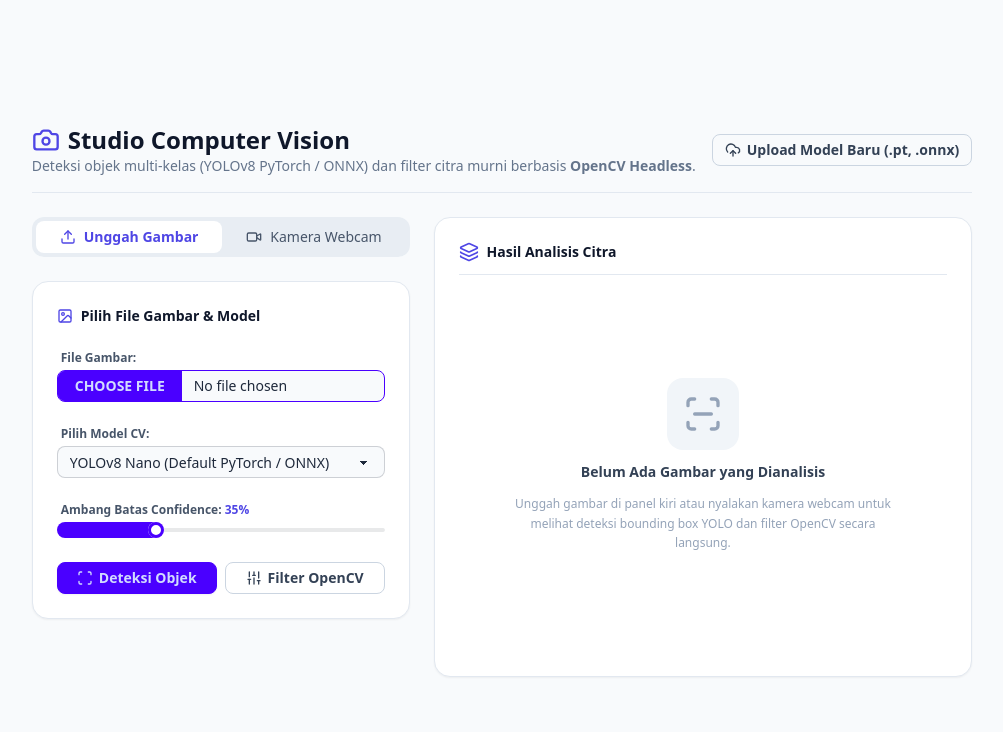
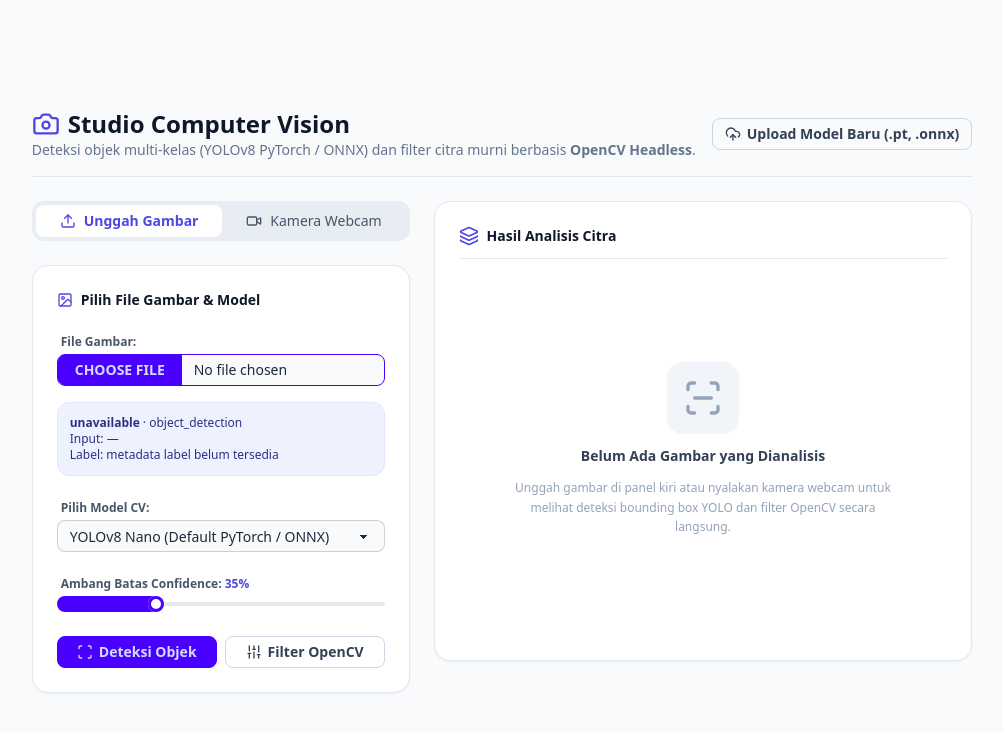
Before and after one commit to Annaskhadafi/fullstack-fastapi-for-ai-ML, a FastAPI app: page /cv in a window 1280 px wide. Shown: the top 732 px of the page, without its empty margins (138-1141 px from the left). Run offline with FastAPI, Linux system fonts and the light colour scheme; data comes from the database, SQL or seed files in the repository; data that the repository does not hold is empty; some libraries are stand-ins or nearby versions.

Commit message:
feat: add computer vision model inspector

```diff
--- a/app/services/cv_service.py
+++ b/app/services/cv_service.py
@@ -30,6 +30,32 @@ CLASS_COLORS = np.random.randint(50, 255, size=(len(COCO_CLASSES), 3), dtype=np.
 
 _onnx_sessions: Dict[str, Any] = {}
 _yolo_models: Dict[str, Any] = {}
+
+
+def inspect_cv_model(model_path: Optional[str]) -> Dict[str, Any]:
+    """Return deployment metadata without running inference."""
+    if model_path == "haar_cascade":
+        return {"format": "OpenCV Haar Cascade", "task": "face_detection", "input": "grayscale image", "labels": ["face"]}
+    path = model_path or os.path.join(settings.WEIGHTS_DIR, settings.CV_MODEL_NAME)
+    if not os.path.isfile(path):
+        return {"format": "unavailable", "task": "object_detection", "labels": []}
+    info: Dict[str, Any] = {"file": os.path.basename(path), "format": os.path.splitext(path)[1].lstrip(".").upper(), "size_mb": round(os.path.getsize(path) / 1048576, 2)}
+    if path.lower().endswith(".pt"):
+        model = get_yolo_pt_model(path)
+        info["task"] = getattr(model, "task", "object_detection") if model else "object_detection"
+        names = getattr(model, "names", None) if model else None
+        info["labels"] = list(names.values()) if isinstance(names, dict) else (list(names) if names else [])
+        info["input"] = "auto (Ultralytics)"
+    elif path.lower().endswith(".onnx"):
+        session = get_onnx_session(path)
+        input_meta = session.get_inputs()[0] if session else None
+        info["task"] = "object_detection"
+        info["input"] = list(input_meta.shape) if input_meta else "unavailable"
+        info["labels"] = COCO_CLASSES
+    else:
+        info["task"] = "object_detection"
+        info["labels"] = []
+    return info
 
 
 def get_onnx_session(model_path: Optional[str] = None):
--- a/app/templates/cv/index.html
+++ b/app/templates/cv/index.html
@@ -50,6 +50,10 @@
                         <input type="file" name="image_file" accept="image/*" class="file-input file-input-bordered file-input-primary file-input-sm w-full bg-slate-50" id="file-input" onchange="previewSelectedImage(event)" />
                     </div>
 
+                    <div id="cv-model-inspector" class="rounded-xl bg-indigo-50 border border-indigo-100 p-3 text-xs text-indigo-900">
+                        Pilih model untuk melihat metadata input dan label.
+                    </div>
+
                     <!-- Preview Thumbnail -->
                     <div id="image-preview-container" class="hidden rounded-xl overflow-hidden border border-slate-200 bg-slate-100 max-h-52 flex items-center justify-center">
                         <img id="image-preview" src="" class="max-h-52 object-contain" />
@@ -60,7 +64,7 @@
                         <label class="label pb-1">
                             <span class="label-text font-semibold text-xs text-slate-600">Pilih Model CV:</span>
                         </label>
-                        <select name="model_name" id="cv-model-select" class="select select-bordered select-sm w-full bg-slate-50 text-slate-800">
+                        <select name="model_name" id="cv-model-select" onchange="inspectCvModel(this.value)" class="select select-bordered select-sm w-full bg-slate-50 text-slate-800">
                             <option value="default">YOLOv8 Nano (Default PyTorch / ONNX)</option>
                             <option value="haar_cascade">OpenCV Haar Cascade (Face Detector)</option>
                             {% for m in cv_models %}
@@ -335,5 +339,23 @@
             reader.readAsDataURL(file);
         }
     }
+
+    async function inspectCvModel(name) {
+        const target = document.getElementById('cv-model-inspector');
+        if (!target) return;
+        target.textContent = 'Membaca metadata model...';
+        try {
+            const response = await fetch('/cv/inspect/' + encodeURIComponent(name));
+            const info = await response.json();
+            const labels = Array.isArray(info.labels) ? info.labels : [];
+            target.innerHTML = '<strong>' + (info.format || 'Model') + '</strong> · ' + (info.task || 'object_detection') +
+                '<br>Input: ' + (Array.isArray(info.input) ? info.input.join(' × ') : (info.input || '—')) +
+                '<br>Label: ' + (labels.length ? labels.slice(0, 8).join(', ') + (labels.length > 8 ? ' ...' : '') : 'metadata label belum tersedia');
+        } catch (error) {
+            target.textContent = 'Metadata model belum tersedia.';
+        }
+    }
+
+    document.addEventListener('DOMContentLoaded', () => inspectCvModel(document.getElementById('cv-model-select')?.value || 'default'));
 </script>
 {% endblock %}
--- a/app/web/cv_views.py
+++ b/app/web/cv_views.py
@@ -1,16 +1,22 @@
 import base64
 from typing import Optional
 from fastapi import APIRouter, Request, UploadFile, File, Form, Depends
-from fastapi.responses import HTMLResponse
+from fastapi.responses import HTMLResponse, JSONResponse
 from sqlalchemy import select
 from sqlalchemy.ext.asyncio import AsyncSession
 from app.core.database import get_db
 from app.services.auth_service import get_current_user_optional
-from app.services.cv_service import run_yolo_detection, apply_opencv_filter
+from app.services.cv_service import run_yolo_detection, apply_opencv_filter, inspect_cv_model
 from app.services.model_hub_service import get_all_models_unified, resolve_cv_model_path
 from app.web.templates import render_template
 
 router = APIRouter(prefix="/cv", tags=["Web CV"])
+
+
+@router.get("/inspect/{model_name}")
+async def cv_inspect_model(model_name: str, db: AsyncSession = Depends(get_db)):
+    model_path = await resolve_cv_model_path(model_name, db)
+    return inspect_cv_model(model_path)
 
 
 @router.get("", response_class=HTMLResponse)
```
